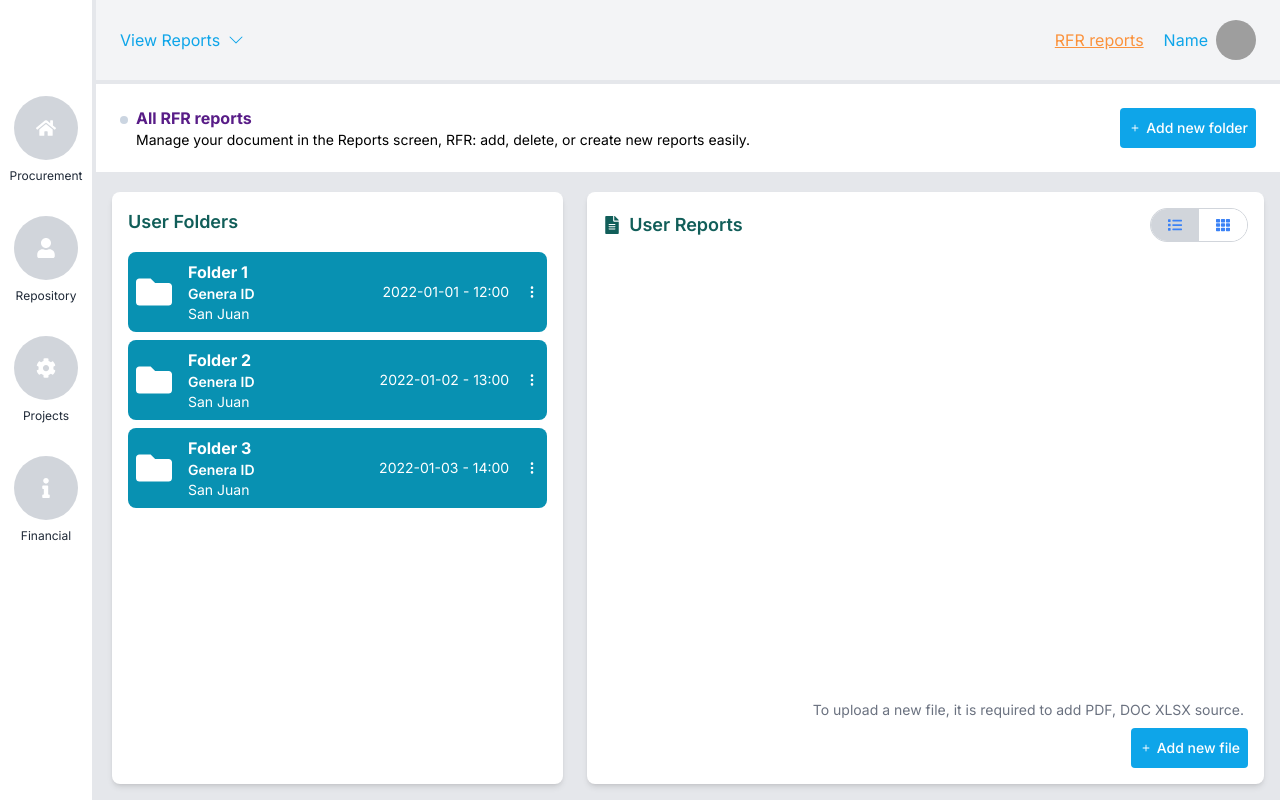
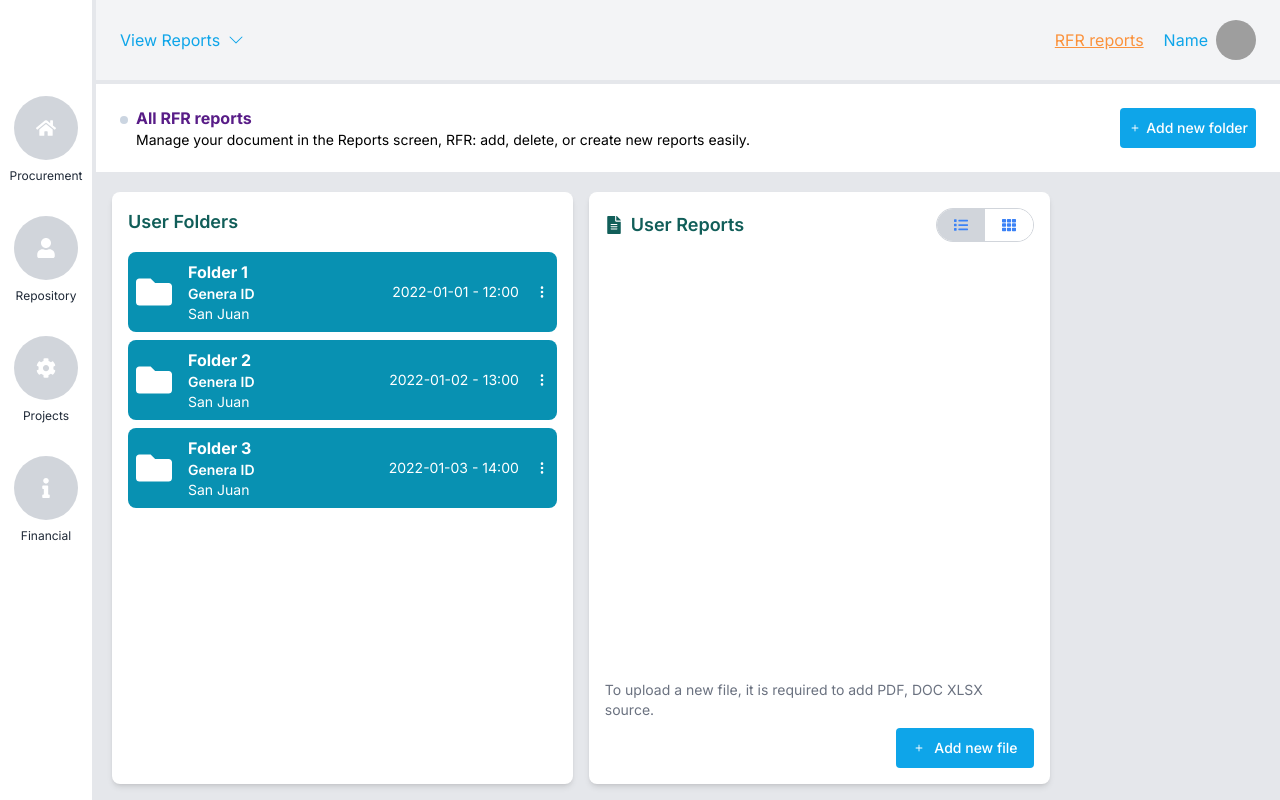
Before and after one commit to gama104/your-project-name, a Next.js app: page /filesdashboard in a window 1280 px wide. Built offline with nearby package versions, Linux system fonts and the light colour scheme; grey boxes are pictures that could not be loaded.

Commit message:
Adding structure to project

```diff
--- a/app/filesdashboard/(components)/filedashboard/MainContent.tsx
+++ /dev/null
@@ -1,76 +0,0 @@
-"use client";
-import React, { useEffect, useState } from "react";
-import { useRouter, useSearchParams } from "next/navigation";
-import FolderList from "../folders/FolderList";
-import FileList from "../files/FileList";
-import FileDetails from "../files/FileDetails";
-import { Folder, GeneraFile } from "../../(store)/definitions";
-import { files, folders } from "../../(store)/placeholder-data";
-
-const MainContent = () => {
-  const router = useRouter();
-  const searchParams = useSearchParams();
-  const folderIdParam = searchParams.get("folderId");
-  const fileIdParam = searchParams.get("fileId");
-
-  const [selectedFolder, setSelectedFolder] = useState<Folder | null>(null);
-  const [selectedFile, setSelectedFile] = useState<GeneraFile | null>(null);
-  const [viewType, setViewType] = useState<"list" | "icons">("list");
-
-  useEffect(() => {
-    if (folderIdParam) {
-      const folder = folders.find((f) => f.id.toString() === folderIdParam);
-      setSelectedFolder(folder || null);
-    }
-    if (fileIdParam && selectedFolder) {
-      const file = files[selectedFolder.id].find(
-        (f) => f.id.toString() === fileIdParam
-      );
-      setSelectedFile(file || null);
-    }
-  }, [folderIdParam, fileIdParam, selectedFolder]);
-
-  const handleFolderClick = (folder: Folder) => {
-    setSelectedFolder(folder);
-    setSelectedFile(null);
-    const params = new URLSearchParams(searchParams.toString());
-    params.set("folderId", folder.id.toString());
-    params.delete("fileId");
-    router.replace(`?${params.toString()}`);
-  };
-
-  const handleFileClick = (file: GeneraFile) => {
-    setSelectedFile(file);
-    const params = new URLSearchParams(searchParams.toString());
-    params.set("folderId", selectedFolder?.id.toString() || "");
-    params.set("fileId", file.id.toString());
-    router.replace(`?${params.toString()}`);
-  };
-
-  return (
-    <div className="flex-1 bg-gray-200 p-4 h-full">
-      <div
-        className={`flex ${selectedFile ? "space-x-4" : "space-x-6"} h-full`}
-      >
-        <div className={selectedFile ? "w-2/5" : "w-2/5"}>
-          <FolderList folders={folders} onFolderClick={handleFolderClick} />
-        </div>
-        <div className={selectedFile ? "w-2/5" : "w-3/5"}>
-          <FileList
-            files={selectedFolder ? files[selectedFolder.id] : []}
-            viewType={viewType}
-            onFileClick={handleFileClick}
-            setViewType={setViewType}
-          />
-        </div>
-        {selectedFile && (
-          <div className="w-1/5">
-            <FileDetails file={selectedFile} />
-          </div>
-        )}
-      </div>
-    </div>
-  );
-};
-
-export default MainContent;
--- a/app/filesdashboard/(components)/files/FileList.tsx
+++ b/app/filesdashboard/(components)/files/FileList.tsx
@@ -1,5 +1,5 @@
 "use client";
-import React, { useState } from "react";
+import React, { useState, useEffect } from "react";
 import { FaList, FaTh, FaFileAlt } from "react-icons/fa";
 import { Toggle } from "@/components/ui/toggle";
 import FileListItem from "./FileListItem";
@@ -7,15 +7,50 @@ import FileListIcon from "./FileListIcon";
 import { Button } from "@/components/ui/button";
 import { BsPlus } from "react-icons/bs";
 import UploadFileDialog from "./UploadFileDialog";
-import { GeneraFile, Props } from "../../(store)/definitions";
+import { GeneraFile } from "../../(store)/definitions";
+import { usePathname, useRouter, useSearchParams } from "next/navigation";
+import { files as filesRecord } from "../../(store)/placeholder-data";
 
-const FileList: React.FC<Props> = ({
-  files,
-  viewType,
-  onFileClick,
-  setViewType,
-}) => {
+export interface FileListProps {}
+
+const FileList: React.FC<FileListProps> = () => {
+  const router = useRouter();
+  const pathname = usePathname();
+  const searchParams = useSearchParams();
   const [isDialogOpen, setIsDialogOpen] = useState(false);
+  const [folderId, setFolderId] = useState<string | null>(null);
+  const [files, setFiles] = useState<GeneraFile[]>([]);
+
+  useEffect(() => {
+    const folderIdParam = searchParams.get("folder");
+
+    if (!folderIdParam) {
+      setFolderId(null);
+      setFiles([]);
+      return;
+    }
+
+    // Convert folderIdParam to number if necessary
+    const parsedFolderId = parseInt(folderIdParam, 10);
+
+    // Filter files based on the selected folder ID
+    const folderFiles = filesRecord[parsedFolderId] || [];
+
+    setFolderId(folderIdParam);
+    setFiles(folderFiles);
+  }, [searchParams]);
+
+  const handleSetViewType = (viewType: "list" | "icons") => {
+    const params = new URLSearchParams(searchParams.toString());
+    params.set("viewType", viewType);
+    router.replace(`${pathname}?${params.toString()}`);
+  };
+
+  const handleFileClick = (file: GeneraFile) => {
+    const params = new URLSearchParams(searchParams.toString());
+    params.set("file", file.id);
+    router.replace(`${pathname}?${params.toString()}`);
+  };
 
   const handleOpenDialog = () => setIsDialogOpen(true);
   const handleCloseDialog = () => setIsDialogOpen(false);
@@ -27,6 +62,8 @@ const FileList: React.FC<Props> = ({
     console.log("Validate files");
     setIsDialogOpen(false);
   };
+
+  const viewType = searchParams.get("viewType") || "list";
 
   return (
     <div className="bg-white rounded-lg shadow-md p-4 mb-4 h-full flex flex-col relative">
@@ -40,12 +77,10 @@ const FileList: React.FC<Props> = ({
             className={`flex items-center justify-center w-12 h-8 focus:outline-none ${
               viewType === "list" ? "bg-gray-300" : "bg-white"
             } ${
-              viewType === "list"
-                ? "rounded-l-full"
-                : "rounded-l-full rounded-r-none"
-            } hover:bg-gray-300`}
+              viewType === "list" && "rounded-r-none"
+            } hover:bg-gray-300 rounded-l-full `}
             aria-label="Toggle list view"
-            onClick={() => setViewType("list")}
+            onClick={() => handleSetViewType("list")}
           >
             <FaList className="text-blue-500" />
           </Toggle>
@@ -53,12 +88,10 @@ const FileList: React.FC<Props> = ({
             className={`flex items-center justify-center w-12 h-8 focus:outline-none ${
               viewType === "icons" ? "bg-gray-300" : "bg-white"
             } ${
-              viewType === "icons"
-                ? "rounded-r-full"
-                : "rounded-r-full rounded-l-none"
-            } hover:bg-gray-300`}
+              viewType === "icons" && " rounded-l-none"
+            } hover:bg-gray-300 rounded-r-full`}
             aria-label="Toggle icons view"
-            onClick={() => setViewType("icons")}
+            onClick={() => handleSetViewType("icons")}
           >
             <FaTh className="text-blue-500" />
           </Toggle>
@@ -66,9 +99,9 @@ const FileList: React.FC<Props> = ({
       </div>
       <div className="flex-grow">
         {viewType === "list" ? (
-          <FileListItem files={files} onFileClick={onFileClick} />
+          <FileListItem files={files} onFileClick={handleFileClick} />
         ) : (
-          <FileListIcon files={files} onFileClick={onFileClick} />
+          <FileListIcon files={files} onFileClick={handleFileClick} />
         )}
       </div>
       <div className="mt-auto flex justify-end items-center">
@@ -78,10 +111,10 @@ const FileList: React.FC<Props> = ({
       </div>
       <div className="flex justify-end">
         <Button
-          className="flex items-center px-2 py-1 bg-sky-500 text-white rounded"
+          className="flex items-center px-4 py-2 bg-sky-500 text-white rounded hover:bg-sky-600"
           onClick={handleOpenDialog}
         >
-          <BsPlus className="mr-1 text-white" />
+          <BsPlus className="mr-2 text-white" />
           Add new file
         </Button>
       </div>
--- a/app/filesdashboard/(components)/files/FileUpload.tsx
+++ b/app/filesdashboard/(components)/files/FileUpload.tsx
@@ -1,6 +1,9 @@
 "use client";
-import { FileUploadProps } from "../../(store)/definitions";
 import React, { useState } from "react";
+
+export interface FileUploadProps {
+  onFileSelect: (files: File[]) => void;
+}
 
 const FileUpload: React.FC<FileUploadProps> = ({ onFileSelect }) => {
   const [dragActive, setDragActive] = useState(false);
--- a/app/filesdashboard/(components)/folders/FolderList.tsx
+++ b/app/filesdashboard/(components)/folders/FolderList.tsx
@@ -1,39 +1,18 @@
 import React from "react";
-import { BsThreeDotsVertical } from "react-icons/bs";
-import { FaFolder } from "react-icons/fa";
 import { Folder } from "../../(store)/definitions";
+import FolderListItem from "./FolderListItem";
 
 interface Props {
   folders: Folder[];
-  onFolderClick: (folder: Folder) => void;
 }
 
-const FolderList: React.FC<Props> = ({ folders, onFolderClick }) => {
+const FolderList: React.FC<Props> = ({ folders }) => {
   return (
     <div className="bg-white rounded-lg shadow-md p-4 mb-4 h-full">
       <h2 className="text-lg font-semibold text-teal-800 mb-4">User Folders</h2>
       <ul>
         {folders.map((folder) => (
-          <li
-            key={folder.id.toString()}
-            onClick={() => onFolderClick(folder)}
-            className="cursor-pointer flex items-center justify-between bg-cyan-600 p-2 rounded-lg mb-2 hover:bg-cyan-700"
-          >
-            <div className="flex items-center">
-              <FaFolder className="text-white mr-4 text-4xl" />
-              <div>
-                <p className="font-bold text-white">{folder.name}</p>
-                <p className="font-semibold text-sm text-white">Genera ID</p>
-                <p className="text-sm text-white">San Juan</p>
-              </div>
-            </div>
-            <div className="text-sm text-gray-600 flex items-center">
-              <span className="mr-4 text-white">
-                {folder.date} - {folder.time}
-              </span>
-              <BsThreeDotsVertical className="text-white" />
-            </div>
-          </li>
+          <FolderListItem folder={folder} />
         ))}
       </ul>
     </div>
--- /dev/null
+++ b/app/filesdashboard/(components)/folders/FolderListItem.tsx
@@ -0,0 +1,53 @@
+"use client";
+import React from "react";
+import { FaFolder } from "react-icons/fa";
+import { Folder } from "@/app/filesdashboard/(store)/definitions";
+import { BsThreeDotsVertical } from "react-icons/bs";
+import { usePathname, useRouter, useSearchParams } from "next/navigation";
+
+interface FolderListItemProps {
+  folder: Folder;
+}
+
+const FileListItem: React.FC<FolderListItemProps> = ({ folder }) => {
+  const { replace } = useRouter();
+  const pathname = usePathname();
+  const searchParams = useSearchParams();
+  const selectedFolder = searchParams.get("folder");
+
+  const onFolderClick = (folderId: string) => {
+    const params = new URLSearchParams(searchParams.toString());
+
+    if (selectedFolder !== folderId) {
+      params.set("folder", folderId);
+    }
+    params.delete("file");
+
+    replace(`${pathname}?${params.toString()}`);
+  };
+
+  return (
+    <li
+      key={folder.id.toString()}
+      onClick={() => onFolderClick(folder.id.toString())}
+      className="cursor-pointer flex items-center justify-between bg-cyan-600 p-2 rounded-lg mb-2 hover:bg-cyan-700"
+    >
+      <div className="flex items-center">
+        <FaFolder className="text-white mr-4 text-4xl" />
+        <div>
+          <p className="font-bold text-white">{folder.name}</p>
+          <p className="font-semibold text-sm text-white">Genera ID</p>
+          <p className="text-sm text-white">San Juan</p>
+        </div>
+      </div>
+      <div className="text-sm text-gray-600 flex items-center">
+        <span className="mr-4 text-white">
+          {folder.date} - {folder.time}
+        </span>
+        <BsThreeDotsVertical className="text-white" />
+      </div>
+    </li>
+  );
+};
+
+export default FileListItem;
--- a/app/filesdashboard/(store)/placeholder-data.ts
+++ b/app/filesdashboard/(store)/placeholder-data.ts
@@ -1,22 +1,22 @@
-import { Folder, GeneraFile } from "./definitions";
+import { Folder, GeneraFile, GeneraFileDetail } from "./definitions";
 
 export const folders: Folder[] = [
   {
-    id: 1,
+    id: "1",
     name: "Folder 1",
     location: "Location 1",
     date: "2022-01-01",
     time: "12:00",
   },
   {
-    id: 2,
+    id: "2",
     name: "Folder 2",
     location: "Location 2",
     date: "2022-01-02",
     time: "13:00",
   },
   {
-    id: 3,
+    id: "3",
     name: "Folder 3",
     location: "Location 3",
     date: "2022-01-03",
@@ -27,7 +27,47 @@ export const folders: Folder[] = [
 export const files: Record<number, GeneraFile[]> = {
   1: [
     {
-      id: 1,
+      id: "1",
+      name: "Report1.pdf",
+      size: 2.4,
+      date: "29 May 2024",
+      time: "12:00 PM",
+      fileType: "pdf",
+    },
+    {
+      id: "2",
+      name: "Report2.pdf",
+      size: 3.1,
+      date: "28 May 2024",
+      time: "10:30 AM",
+      fileType: "excel",
+    },
+    {
+      id: "3",
+      name: "Report3.pdf",
+      size: 3.1,
+      date: "28 May 2024",
+      time: "10:30 AM",
+      fileType: "word",
+    },
+  ],
+  2: [
+    {
+      id: "4",
+      name: "File3.pdf",
+      size: 1.2,
+      date: "27 May 2024",
+      time: "09:00 AM",
+      fileType: "pdf",
+    },
+  ],
+  3: [],
+};
+
+export const filesdetail: Record<number, GeneraFileDetail[]> = {
+  1: [
+    {
+      id: "1",
       name: "Report1.pdf",
       size: 2.4,
       date: "29 May 2024",
@@ -36,13 +76,13 @@ export const files: Record<number, GeneraFile[]> = {
       activity: "Activity for Report1.pdf",
       fileType: "pdf",
       accessUsers: [
-        { id: 1, initials: "JD" },
-        { id: 2, initials: "AS" },
-        { id: 3, initials: "MK" },
+        { id: "1", initials: "JD" },
+        { id: "2", initials: "AS" },
+        { id: "3", initials: "MK" },
       ],
     },
     {
-      id: 2,
+      id: "2",
       name: "Report2.pdf",
       size: 3.1,
       date: "28 May 2024",
@@ -51,13 +91,13 @@ export const files: Record<number, GeneraFile[]> = {
       activity: "Activity for Report2.pdf",
       fileType: "excel",
       accessUsers: [
-        { id: 1, initials: "JD" },
-        { id: 2, initials: "AS" },
-        { id: 3, initials: "MK" },
+        { id: "1", initials: "JD" },
+        { id: "2", initials: "AS" },
+        { id: "3", initials: "MK" },
       ],
     },
     {
-      id: 3,
+      id: "3",
       name: "Report3.pdf",
       size: 3.1,
       date: "28 May 2024",
@@ -66,15 +106,15 @@ export const files: Record<number, GeneraFile[]> = {
       activity: "Activity for Report2.pdf",
       fileType: "word",
       accessUsers: [
-        { id: 1, initials: "JD" },
-        { id: 2, initials: "AS" },
-        { id: 3, initials: "MK" },
+        { id: "1", initials: "JD" },
+        { id: "2", initials: "AS" },
+        { id: "3", initials: "MK" },
       ],
     },
   ],
   2: [
     {
-      id: 3,
+      id: "4",
       name: "File3.pdf",
       size: 1.2,
       date: "27 May 2024",
@@ -83,9 +123,9 @@ export const files: Record<number, GeneraFile[]> = {
       activity: "Activity for File3.pdf",
       fileType: "pdf",
       accessUsers: [
-        { id: 1, initials: "JD" },
-        { id: 2, initials: "AS" },
-        { id: 3, initials: "MK" },
+        { id: "1", initials: "JD" },
+        { id: "2", initials: "AS" },
+        { id: "3", initials: "MK" },
       ],
     },
   ],
--- a/app/filesdashboard/page.tsx
+++ b/app/filesdashboard/page.tsx
@@ -1,5 +1,31 @@
-import MainContent from "./(components)/filedashboard/MainContent";
-
-export default function FilesDashboard() {
-  return <MainContent />;
+import FileDetails from "./(components)/files/FileDetails";
+import FileList from "./(components)/files/FileList";
+import FolderList from "./(components)/folders/FolderList";
+import { GeneraFile } from "./(store)/definitions";
+import { folders } from "./(store)/placeholder-data";
+import { files as filesRecord } from "./(store)/placeholder-data";
+export default function FilesDashboard({
+  searchParams,
+}: {
+  searchParams?: { [key: string]: string | undefined };
+}) {
+  const selectedFileID = searchParams?.file;
+  const files: GeneraFile[] = Object.values(filesRecord).flat();
+  return (
+    <div className="flex-1 bg-gray-200 p-4 h-full">
+      <div className={`flex space-x-4 h-full`}>
+        <div className="w-2/5">
+          <FolderList folders={folders} />
+        </div>
+        <div className="w-2/5">
+          <FileList />
+        </div>
+        {selectedFileID && (
+          <div className="w-1/5">
+            <FileDetails id={selectedFileID} />
+          </div>
+        )}
+      </div>
+    </div>
+  );
 }
```
Also changed, not shown: app/filesdashboard/(components)/files/FileDetails.tsx (+19 -13 lines), app/filesdashboard/(components)/files/FileListIcon.tsx (+6 -1 lines), app/filesdashboard/(store)/definitions.ts (+11 -19 lines).
